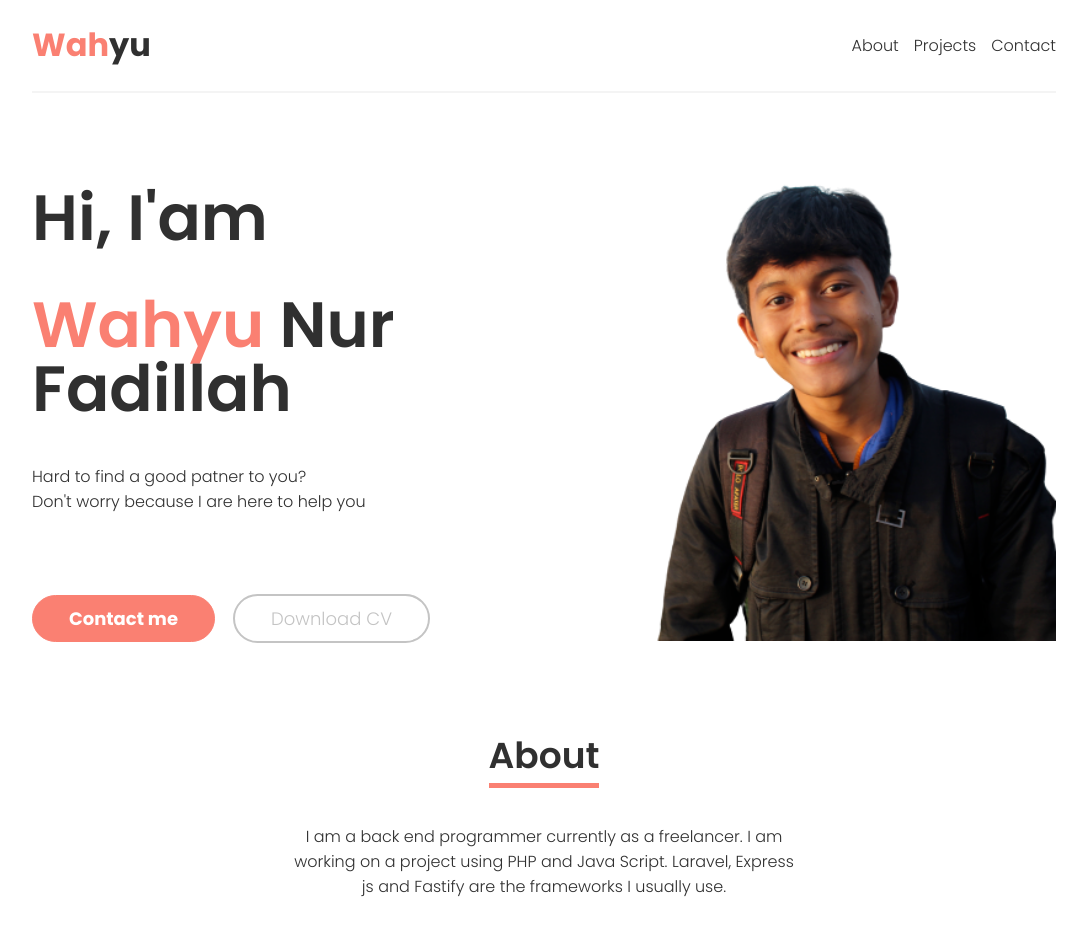
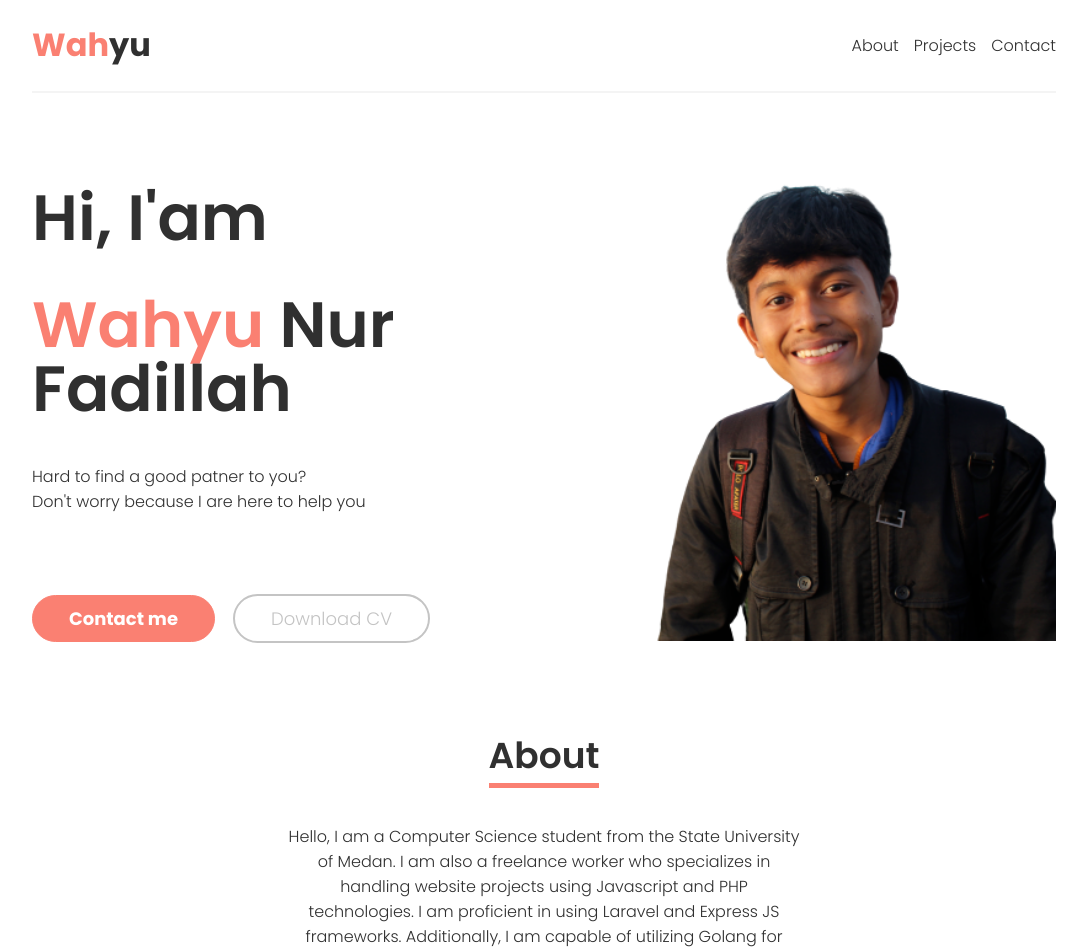
Before and after one commit to wahyunf354/portofolio-sample-for-workshop-LP, a React (Create React App) app: page / in a window 1280 px wide. Shown: the top 952 px of the page, without its empty margins (96-1183 px from the left). Built offline with nearby package versions, Linux system fonts and the light colour scheme.

Commit message:
tambah project

```diff
--- a/src/components/About.jsx
+++ b/src/components/About.jsx
@@ -33,9 +33,7 @@ function About(props) {
     <Wrapper id="about" ref={props.refAbout}>
       <Title>About</Title>
       <Description>
-        I am a back end programmer currently as a freelancer. I am working on a
-        project using PHP and Java Script. Laravel, Express js and Fastify are
-        the frameworks I usually use.
+          Hello, I am a Computer Science student from the State University of Medan. I am also a freelance worker who specializes in handling website projects using Javascript and PHP technologies. I am proficient in using Laravel and Express JS frameworks. Additionally, I am capable of utilizing Golang for REST API development and Python for Data Processing. Furthermore, I possess the ability to apply DevOps practices, perform automation with Jenkins, and deploy applications with Docker.
       </Description>
     </Wrapper>
   );
```
